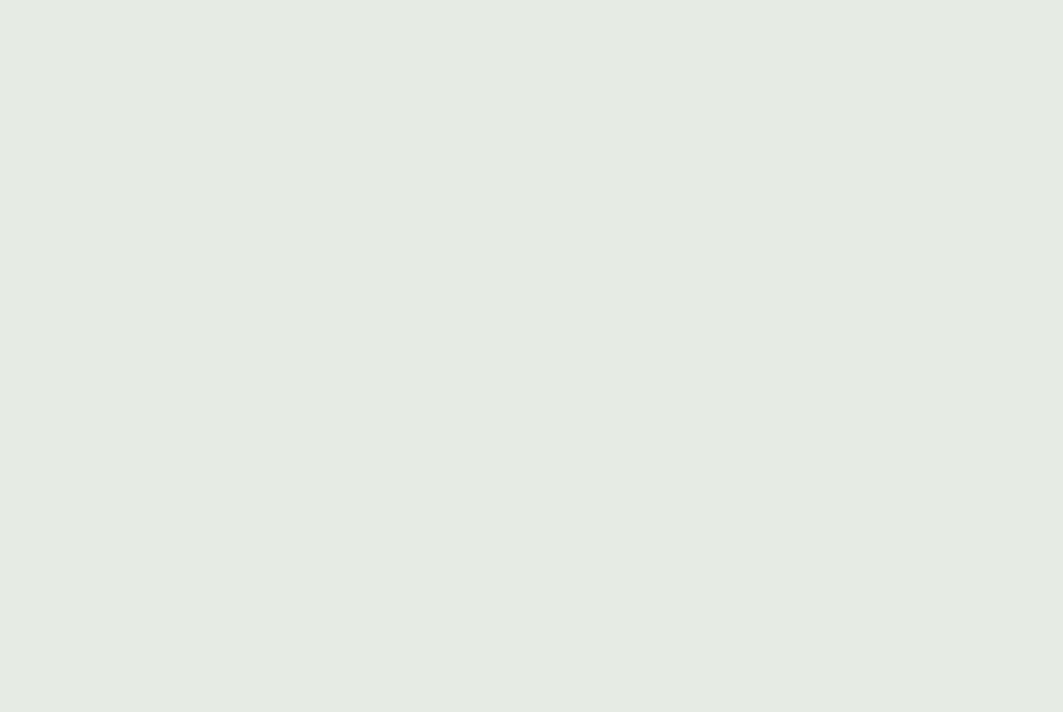
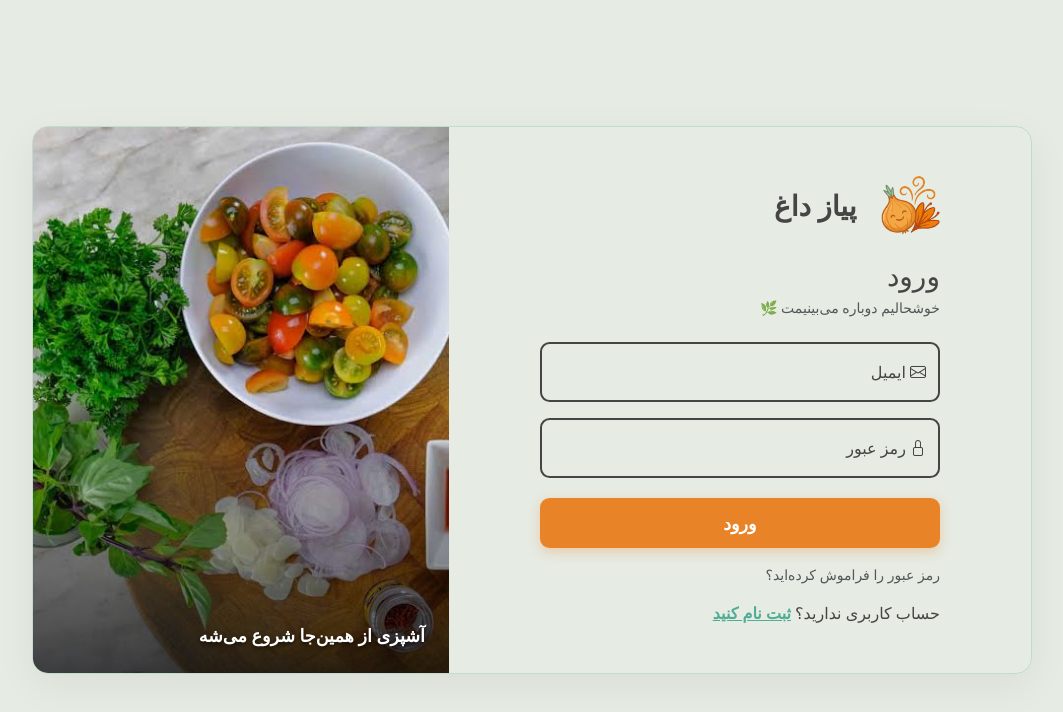
Before and after one commit to alihidson/PiazDagh, a React (Vite) app in the folder frontend/: page /auth in a window 1280 px wide. Before the commit this address had no page. Shown: the top 712 px of the page, without its empty margins (131-1194 px from the left). Built offline with nearby package versions, Linux system fonts and the light colour scheme.

Commit message:
feat: create a login-signup page with rout /auth

```diff
--- a/frontend/index.html
+++ b/frontend/index.html
@@ -4,6 +4,7 @@
     <meta charset="UTF-8" />
     <link rel="icon" type="image/svg+xml" href="/favicon.svg" />
     <meta name="viewport" content="width=device-width, initial-scale=1.0" />
+    <link rel="stylesheet" href="https://cdn.jsdelivr.net/npm/bootstrap-icons@1.11.3/font/bootstrap-icons.css">
     <title>frontend</title>
   </head>
   <body>
--- a/frontend/src/App.jsx
+++ b/frontend/src/App.jsx
@@ -1,6 +1,7 @@
 import { BrowserRouter as Router, Routes, Route } from 'react-router-dom';
 import MainLayout from './components/layout/MainLayout';
 import Home from './pages/Home';
+import LoginSignupPage from './pages/LoginSignupPage';
 
 
 function App() {
@@ -9,12 +10,10 @@ function App() {
       <div className="app" dir="rtl">
         <Routes>
           {/* Routes WITHOUT Navbar/Footer */}
-          {/* <Route path="/login" element={<Login />} />
-          <Route path="/signup" element={<Signup />} /> */}
 
-          {/* Routes WITH Navbar/Footer */}
+          <Route path="/auth" element={<LoginSignupPage />} />
           <Route element={<MainLayout />}>
-            <Route path="/" element={<Home />} />
+          <Route path="/" element={<Home />} />
             {/* <Route path="/recipes" element={<Recipes />} /> */}
           </Route>
         </Routes>
--- /dev/null
+++ b/frontend/src/components/auth/FormField.jsx
@@ -0,0 +1,49 @@
+import React from "react";
+
+const FormField = ({
+  id,
+  label,
+  type = "text",
+  value,
+  onChange,
+  placeholder,
+  floating = false,
+  labelIcon = null,
+}) => {
+  if (floating) {
+    return (
+      <div className="form-floating mb-3">
+        <input
+          type={type}
+          id={id}
+          className="form-control form-control-lg auth-input"
+          value={value}
+          onChange={onChange}
+          placeholder={placeholder}
+        />
+        <label htmlFor={id}>
+          {labelIcon && <i className={`bi bi-${labelIcon} me-1`}></i>}
+          {label}
+        </label>
+      </div>
+    );
+  }
+
+  return (
+    <div className="mb-3">
+      <label htmlFor={id} className="form-label fw-bold text-charcoal">
+        {label}
+      </label>
+      <input
+        type={type}
+        id={id}
+        className="form-control form-control-lg auth-input"
+        value={value}
+        onChange={onChange}
+        placeholder={placeholder}
+      />
+    </div>
+  );
+};
+
+export default FormField;
--- /dev/null
+++ b/frontend/src/components/auth/LoginForm.jsx
@@ -0,0 +1,67 @@
+import React from "react";
+import { Link } from "react-router-dom";
+import FormField from "./FormField";
+
+const LoginForm = ({ onToggle }) => {
+  const [email, setEmail] = React.useState("");
+  const [password, setPassword] = React.useState("");
+
+  const handleSubmit = (e) => {
+    e.preventDefault();
+    // handle login
+  };
+
+  return (
+    <form onSubmit={handleSubmit} className="w-100">
+      <h3 className="fw-extrabold mb-1 text-charcoal">ورود</h3>
+      <p className="text-muted small mb-4">خوشحالیم دوباره می‌بینیمت 🌿</p>
+
+      <FormField
+        id="loginEmail"
+        label="ایمیل"
+        type="email"
+        value={email}
+        onChange={(e) => setEmail(e.target.value)}
+        placeholder="you@example.com"
+        floating
+        labelIcon="envelope"
+      />
+
+      <FormField
+        id="loginPassword"
+        label="رمز عبور"
+        type="password"
+        value={password}
+        onChange={(e) => setPassword(e.target.value)}
+        placeholder="رمز عبور"
+        floating
+        labelIcon="lock"
+      />
+
+      <div className="pt-1 mb-3">
+        <button type="submit" className="btn btn-saffron w-100 fw-bold btn-auth">
+          ورود
+        </button>
+      </div>
+
+      <p className="small mb-3">
+        <Link to="#" className="text-muted text-decoration-none link-muted-hover">
+          رمز عبور را فراموش کرده‌اید؟
+        </Link>
+      </p>
+
+      <p className="mb-0">
+        حساب کاربری ندارید؟{" "}
+        <button
+          type="button"
+          className="btn btn-link text-mint fw-bold p-0 border-0 align-baseline link-register"
+          onClick={onToggle}
+        >
+          ثبت نام کنید
+        </button>
+      </p>
+    </form>
+  );
+};
+
+export default LoginForm;
--- /dev/null
+++ b/frontend/src/components/auth/LoginSignupPage.css
@@ -0,0 +1,53 @@
+/* Softer card with thin mint border */
+.auth-card {
+  border: 1px solid rgba(80, 173, 149, 0.25);
+  box-shadow: 0 12px 40px rgba(0, 0, 0, 0.06);
+}
+
+/* Branded input – slightly more rounded, better focus (already set globally, but reinforcing) */
+.auth-input {
+  border-radius: 0.6rem;
+  padding: 0.75rem 1rem;
+}
+
+/* Overlay gradient */
+.auth-image-overlay {
+  background: linear-gradient(to top, rgba(0, 0, 0, 0.7), transparent 50%);
+}
+
+/* Premium CTA button – responsive height */
+.btn-auth {
+  height: 44px;
+  font-size: 1rem;
+  border-radius: 0.6rem;
+  box-shadow: 0 4px 12px rgba(232, 132, 39, 0.3);
+  transition: all 0.25s ease;
+}
+
+@media (min-width: 576px) {
+  .btn-auth {
+    height: 50px;
+    font-size: 1.1rem;
+  }
+}
+
+.btn-auth:hover {
+  transform: translateY(-2px);
+  box-shadow: 0 6px 18px rgba(232, 132, 39, 0.4);
+}
+
+/* Forgot password link (muted) */
+.link-muted-hover:hover {
+  color: #50ad95 !important;  /* mint on hover */
+}
+
+/* Register / Login switch link (bold mint → saffron hover) */
+.link-register:hover {
+  color: #e88427 !important;  /* saffron on hover */
+}
+
+/* Floating label RTL alignment for inputs */
+.form-floating > label {
+  right: 0;
+  left: auto;
+}
--- /dev/null
+++ b/frontend/src/components/auth/SignupForm.jsx
@@ -0,0 +1,83 @@
+import React from "react";
+import FormField from "./FormField";
+
+const SignupForm = ({ onToggle }) => {
+  const [name, setName] = React.useState("");
+  const [email, setEmail] = React.useState("");
+  const [password, setPassword] = React.useState("");
+  const [confirmPassword, setConfirmPassword] = React.useState("");
+
+  const handleSubmit = (e) => {
+    e.preventDefault();
+    // handle signup
+  };
+
+  return (
+    <form onSubmit={handleSubmit} className="w-100">
+      <h3 className="fw-extrabold mb-1 text-charcoal">ثبت نام</h3>
+      <p className="text-muted small mb-4">به خانواده پیازداغ بپیوندید ✨</p>
+
+      <FormField
+        id="signupName"
+        label="نام کامل"
+        value={name}
+        onChange={(e) => setName(e.target.value)}
+        placeholder="نام و نام خانوادگی"
+        floating
+        labelIcon="person"
+      />
+
+      <FormField
+        id="signupEmail"
+        label="ایمیل"
+        type="email"
+        value={email}
+        onChange={(e) => setEmail(e.target.value)}
+        placeholder="you@example.com"
+        floating
+        labelIcon="envelope"
+      />
+
+      <FormField
+        id="signupPassword"
+        label="رمز عبور"
+        type="password"
+        value={password}
+        onChange={(e) => setPassword(e.target.value)}
+        placeholder="رمز عبور"
+        floating
+        labelIcon="lock"
+      />
+
+      <FormField
+        id="signupConfirmPassword"
+        label="تکرار رمز عبور"
+        type="password"
+        value={confirmPassword}
+        onChange={(e) => setConfirmPassword(e.target.value)}
+        placeholder="تکرار رمز عبور"
+        floating
+        labelIcon="lock"
+      />
+
+      <div className="pt-1 mb-3">
+        <button type="submit" className="btn btn-saffron w-100 fw-bold btn-auth">
+          ثبت نام
+        </button>
+      </div>
+
+      <p className="mb-0">
+        حساب کاربری دارید؟{" "}
+        <button
+          type="button"
+          className="btn btn-link text-mint fw-bold p-0 border-0 align-baseline link-register"
+          onClick={onToggle}
+        >
+          وارد شوید
+        </button>
+      </p>
+    </form>
+  );
+};
+
+export default SignupForm;
--- a/frontend/src/components/navbar/navData.js
+++ b/frontend/src/components/navbar/navData.js
@@ -1,7 +1,6 @@
 export const topRowLinks = [
   { id: 1, label: 'خبرنامه', href: '/newsletter', variant: 'secondary' },
-  { id: 2, label: 'ورود', href: '/login', variant: 'secondary' },
-  { id: 3, label: 'شروع رایگان', href: '/subscribe', variant: 'saffron' },
+  { id: 3, label: 'شروع رایگان', href: '/auth', variant: 'saffron' },
 ];
 
 export const navLinks = [
--- /dev/null
+++ b/frontend/src/pages/LoginSignupPage.jsx
@@ -0,0 +1,49 @@
+import React from "react";
+import Logo from "../components/navbar/Logo";
+import LoginForm from "../components/auth/LoginForm";
+import SignupForm from "../components/auth/SignupForm";
+import heroImage from "../assets/images/hero-image-2.jpg";
+import "../components/auth/LoginSignupPage.css";
+
+const LoginSignupPage = () => {
+  const [isLogin, setIsLogin] = React.useState(true);
+
+  return (
+    <section className="min-vh-100 d-flex align-items-center bg-canvas py-3 py-sm-4">
+      <div className="container">
+        <div className="row g-0 auth-card overflow-hidden rounded-4 mx-auto" style={{ maxWidth: "1000px" }}>
+          {/* Left: Form */}
+          <div className="col-12 col-md-7 d-flex flex-column justify-content-center px-3 px-sm-4 px-lg-5 py-4 py-md-5">
+            <div className="mx-auto" style={{ maxWidth: "400px", width: "100%" }}>
+              <div className="text-center mb-4">
+                <Logo size="2x" />
+              </div>
+              {isLogin ? (
+                <LoginForm onToggle={() => setIsLogin(false)} />
+              ) : (
+                <SignupForm onToggle={() => setIsLogin(true)} />
+              )}
+            </div>
+          </div>
+
+          {/* Right: Image with overlay */}
+          <div className="col-md-5 d-none d-md-block p-0 position-relative">
+            <img
+              src={heroImage}
+              alt="غذای خانگی"
+              className="w-100 h-100"
+              style={{ objectFit: "cover", objectPosition: "center" }}
+            />
+            <div className="auth-image-overlay position-absolute top-0 start-0 w-100 h-100 d-flex flex-column justify-content-end p-4">
+              <p className="text-white fw-bold mb-0" style={{ fontSize: "1.1rem", textShadow: "0 2px 4px rgba(0,0,0,0.6)" }}>
+                آشپزی از همین‌جا شروع می‌شه
+              </p>
+            </div>
+          </div>
+        </div>
+      </div>
+    </section>
+  );
+};
+
+export default LoginSignupPage;
```
